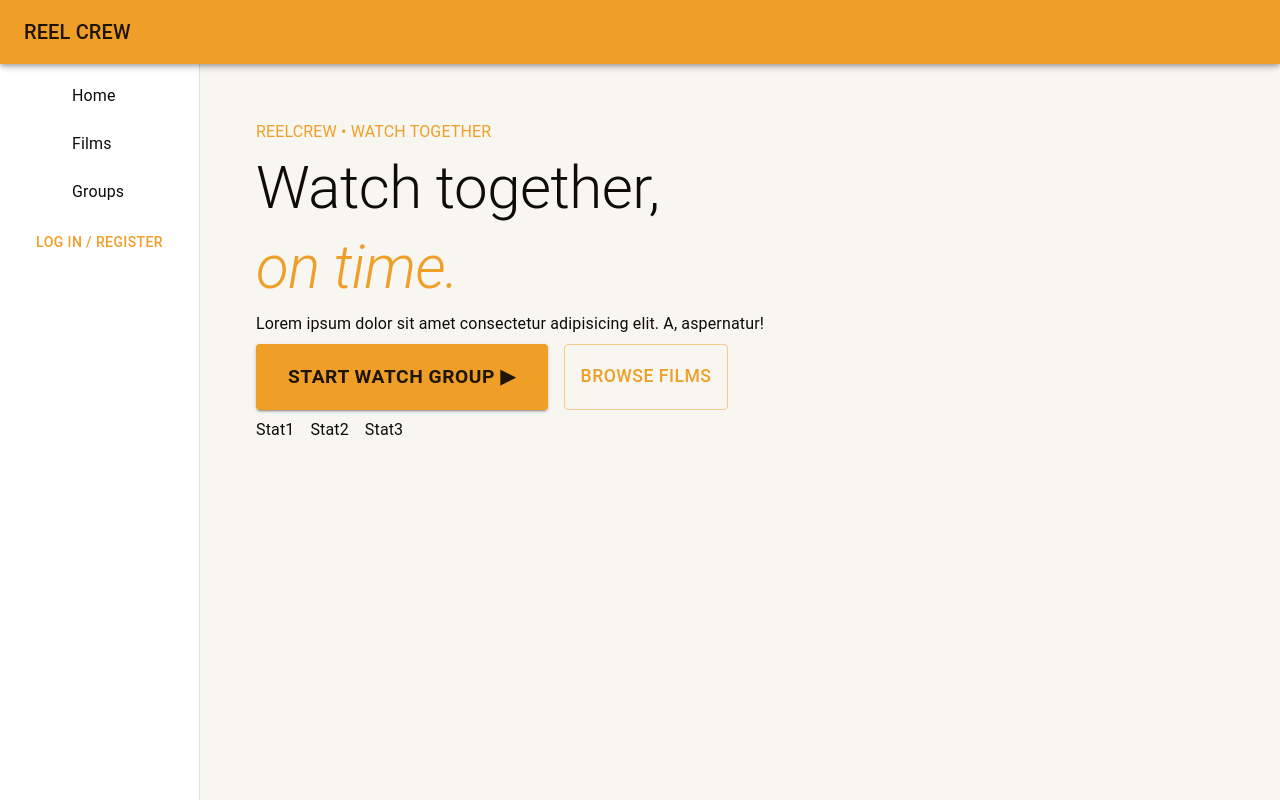
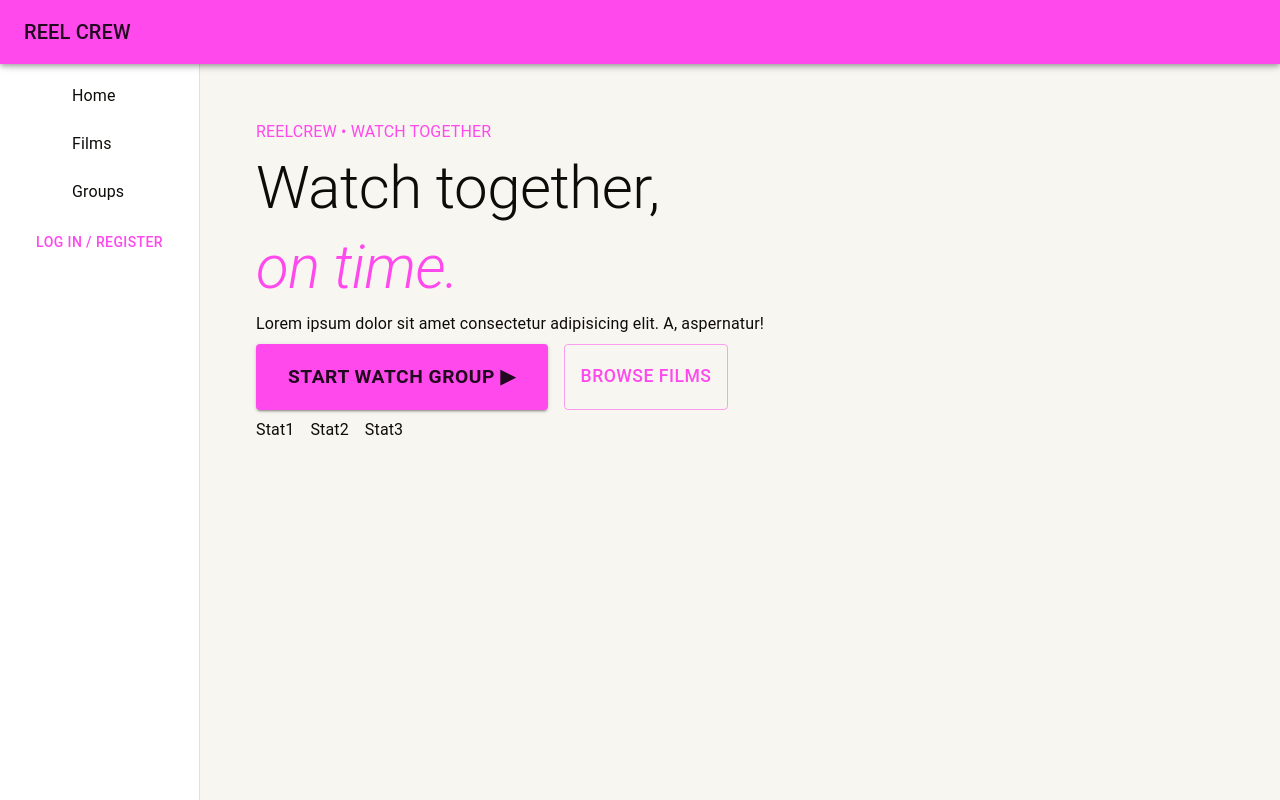
Before and after one commit to liamack85/reelcrew-frontend, a React (Vite) app: page / in a window 1280 px wide. Built offline with nearby package versions, Linux system fonts and the light colour scheme; no server answers; some icons are missing.

Commit message:
adjust main color

```diff
--- a/src/theme.jsx
+++ b/src/theme.jsx
@@ -6,7 +6,7 @@ const ThemeModeContext = createContext({ toggleMode: () => {} });
 
 // Design tokens
 const colors = {
-  amber: "#EF9F27",
+  pink: "#ff49ed",
   teal: "#1D9E75",
   coral: "#D85A30",
   dark: "#0E0C09",
@@ -19,7 +19,7 @@ const colors = {
 const getDesignTokens = (mode) => ({
   palette: {
     mode,
-    primary: { main: colors.amber },
+    primary: { main: colors.pink },
     secondary: { main: colors.teal },
     error: { main: colors.coral },
     success: { main: colors.teal },
```
